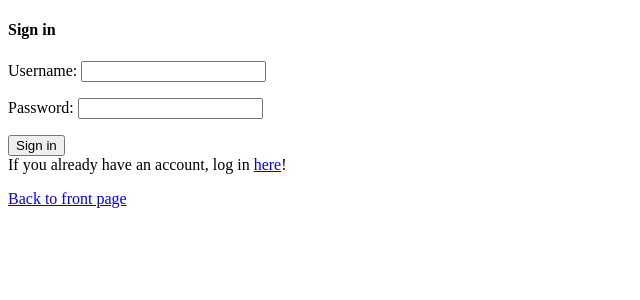
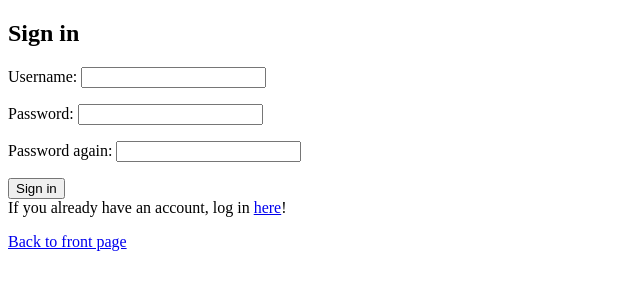
Before and after one commit to MillaKelhu/tietokantasovellus, a Flask app: page /signin in a window 1280 px wide. Shown: the top 300 px of the page, without its empty margins (0-640 px from the left). Run offline with Flask 2, Linux system fonts and the light colour scheme.

Commit message:
Add titles to log in and sign in, add password checking when signing up

```diff
--- a/routes.py
+++ b/routes.py
@@ -28,13 +28,17 @@ def signin():
     if request.method == "POST":
         username = request.form["username"]
         password = request.form["password"]
+        password_again = request.form["password_again"]
 
         if 2 < len(username) < 16:
             if 4 < len(password) < 100:
-                if users_functions.sign_in(username, password, 0):
-                    return redirect("/login")
+                if password == password_again:
+                    if users_functions.sign_in(username, password, 0):
+                        return redirect("/login")
+                    else:
+                        error = "Username is taken"
                 else:
-                    error = "Username is taken"
+                    error = "Passwords don't match!"
             else:
                 error = "Password must be 5-99 characters long!"
         else:
--- a/templates/login.html
+++ b/templates/login.html
@@ -2,7 +2,7 @@
 
 <title>Log in</title>
 
-<h4>Log in</h4>
+<h2>Log in</h2>
 
 <form action="/login" method="POST">
     <p>
--- a/templates/signin.html
+++ b/templates/signin.html
@@ -2,7 +2,7 @@
 
 <title>Sign in</title>
 
-<h4>Sign in</h4>
+<h2>Sign in</h2>
 
 <form action="/signin" method="POST">
     <p>
@@ -14,6 +14,10 @@
         <input type="password" name="password" id="password">
     </p>
     <p>
+        <label for="password_again">Password again:</label>
+        <input type="password" name="password_again" id="password_again">
+    </p>
+    <p>
         {{ error }}
     </p>
     <input type="submit" value="Sign in">
```
